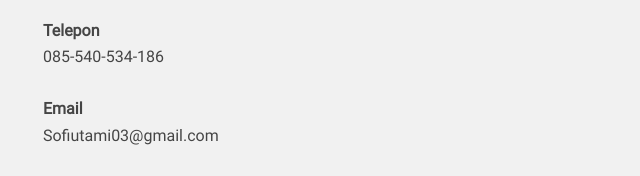
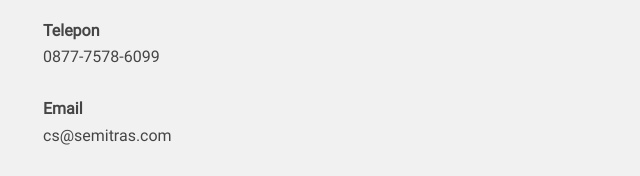
Before and after one commit to sftmm/sms, a plain HTML site: page index.html in a window 1280 px wide. Shown: the part 3884-4060 px from the top of the page, 27-667 px from the left. Drawn offline with Linux system fonts and the light colour scheme; some packages are replaced by stand-ins of ours; grey boxes are pictures that could not be loaded; a web font is replaced by a local one.

Commit message:
update contact

```diff
--- a/index.html
+++ b/index.html
@@ -460,12 +460,12 @@
 
             <div class="address">
             <h4>Telepon </h4>
-            <p>085-540-534-186</p>
+            <p>0877-7578-6099</p>
             </div>
 
             <div class="address">
             <h4>Email</h4>
-            <p><a href="#">Sofiutami03@gmail.com </a></p>
+            <p><a href="#">cs@semitras.com</a></p>
             </div>
 
             <div class="address">
```
